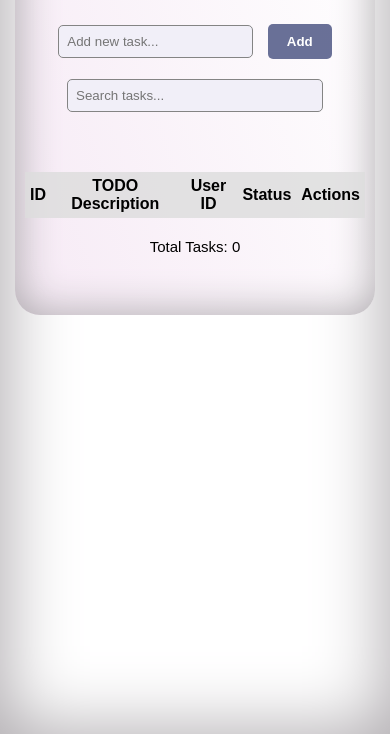
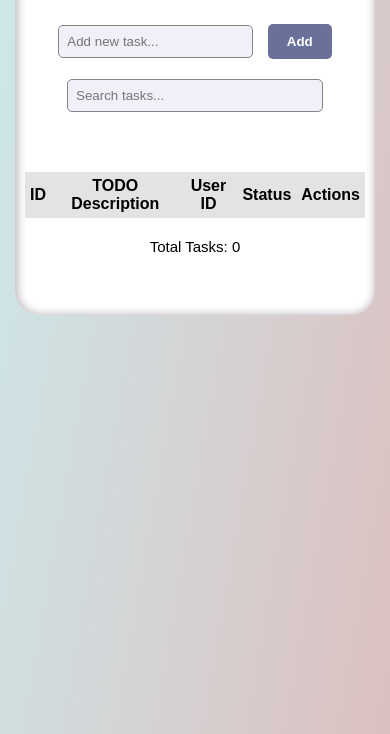
Before and after one commit to Rahaf-Mansour/fts-toDo-list-dom, a plain HTML site: page index.html in a window 390 px wide. Shown: the part 110-844 px from the top of the page. Drawn offline with Linux system fonts and the light colour scheme; no server answers.

Commit message:
Edit the styling on small screen sizes

```diff
--- a/style.css
+++ b/style.css
@@ -8,14 +8,14 @@
 .container {
     width: 100%;
     min-height: 100vh;
-    background: linear-gradient(150deg, #e2bfbfd1, #cde9eb);
+    background: linear-gradient(280deg, #d4b2b2d1, #cde9eb);
     padding: 15px;
 }
 
 .all {
-    box-shadow: 1px 1px 80px 1px #a19aa0 inset;
+    box-shadow: 1px 1px 10px 1px #b5aeb4 inset;
     border-radius: 25px;
-    background: linear-gradient(250deg, #fff, #f6eaf5);
+    background: #fff;
 }
 
 button:hover {
@@ -112,14 +112,6 @@ td:hover {
 }
 
 @media only screen and (max-width: 510px) {
-    .container {
-        background: none;
-        box-shadow: 1px 1px 70px 5px #aeaaae inset;
-    }
-
-    .all {
-        box-shadow: 1px 1px 40px 2px #aeaaae inset;
-    }
 
     .to-do-top .app-title {
         font-size: 35px;
@@ -130,7 +122,7 @@ td:hover {
     }
 
     #add-text {
-        min-width: 12rem;
+        min-width: 11rem;
     }
 
     #search {
```
